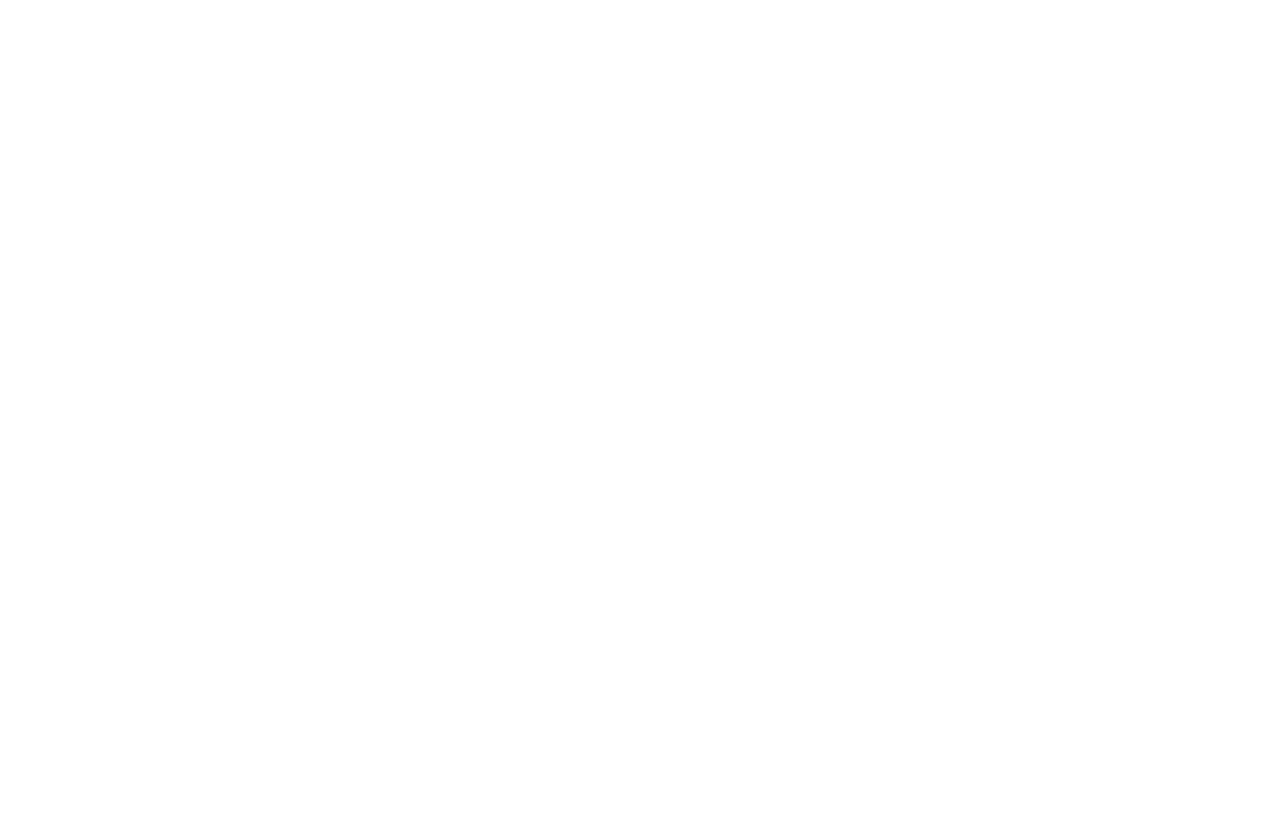
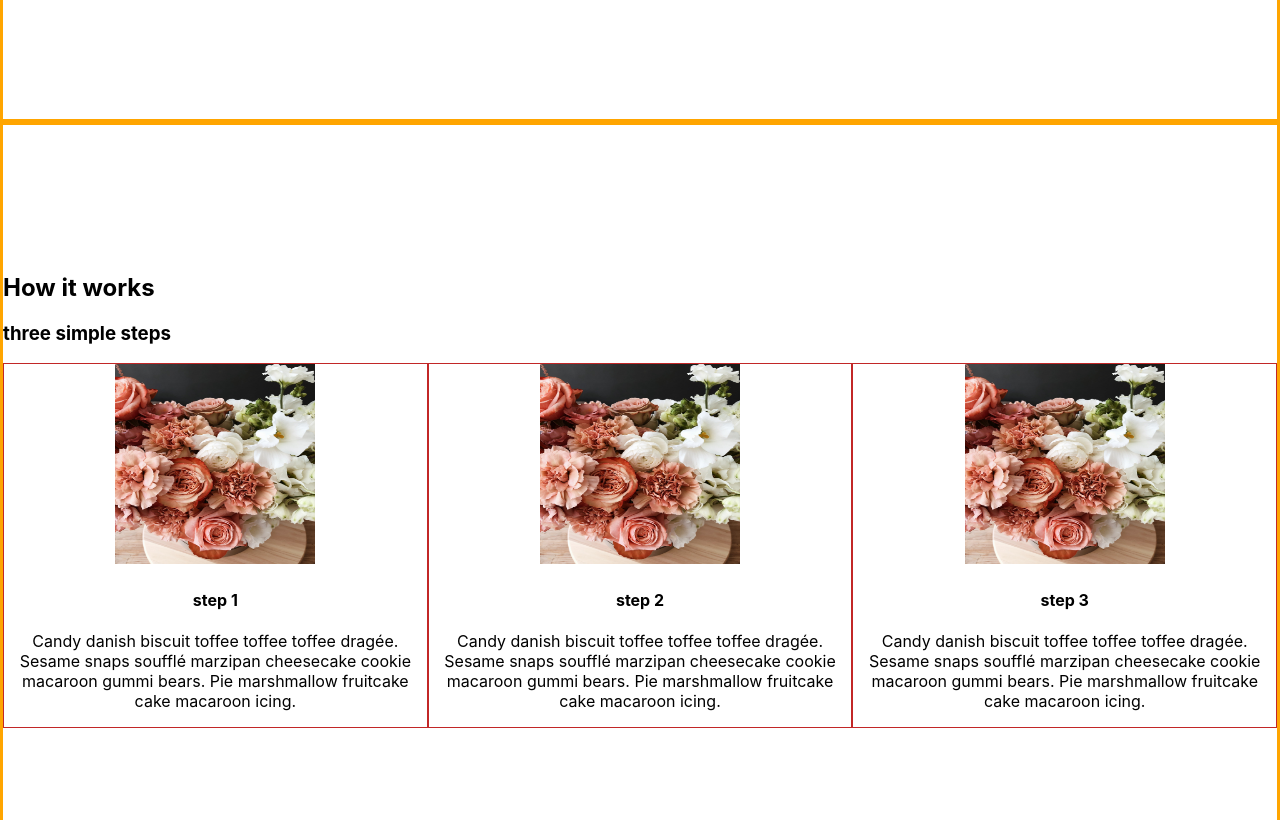
Before and after one commit to christineyoo/sweet-bloom, a React (Create React App) app: page / in a window 1280 px wide. Shown: the part 280-1100 px from the top of the page. Before the commit the page ends 800 px from the top, so only its background shows below. Built offline with nearby package versions, Linux system fonts and the light colour scheme.

Commit message:
created wireframe for Landing page

```diff
--- a/src/pages/landing/Landing.css
+++ b/src/pages/landing/Landing.css
@@ -0,0 +1,21 @@
+article {
+  padding: 10% 0;
+  border: 3px solid orange;
+}
+
+.landing-flex {
+  display: flex;
+  flex-direction: row;
+}
+
+.landing-flex-1 {
+  flex: 1;
+  border: 1px solid rgb(194, 39, 39);
+  text-align: center;
+}
+
+.landing-flex-2 {
+  flex: 2;
+  border: 1px solid rgb(194, 39, 39);
+  text-align: center;
+}
--- a/src/pages/landing/Landing.js
+++ b/src/pages/landing/Landing.js
@@ -1,13 +1,166 @@
+/* eslint-disable jsx-a11y/img-redundant-alt */
 import React, { Component } from 'react';
+import './Landing.css';
+import stockPhoto from './carnation-carnival-1.jpg';
 
 class Landing extends Component {
-    state = {  }
-    render() {
-        return ( <div>
-            <h1>Sweet Bloom</h1>
-            <h2>this is some description about sweet bloom</h2>
-        </div> );
-    }
+  state = {};
+  render() {
+    return (
+      <div>
+        <article>
+          <h1>LANDING - Sweet Bloom</h1>
+          <h2>this is some description about sweet bloom</h2>
+        </article>
+        <article>
+          <h2>How it works</h2>
+          <h3>three simple steps</h3>
+          <div className='landing-flex'>
+            <section className='landing-flex-1'>
+              <img
+                src={stockPhoto}
+                height='200px'
+                width='200px'
+                alt='stock photo'
+              />
+              <h4>step 1</h4>
+              <p>
+                Candy danish biscuit toffee toffee toffee dragée. Sesame snaps
+                soufflé marzipan cheesecake cookie macaroon gummi bears. Pie
+                marshmallow fruitcake cake macaroon icing.
+              </p>
+            </section>
+            <section className='landing-flex-1'>
+              <img
+                src={stockPhoto}
+                height='200px'
+                width='200px'
+                alt='stock photo'
+              />
+              <h4>step 2</h4>
+              <p>
+                Candy danish biscuit toffee toffee toffee dragée. Sesame snaps
+                soufflé marzipan cheesecake cookie macaroon gummi bears. Pie
+                marshmallow fruitcake cake macaroon icing.
+              </p>
+            </section>
+            <section className='landing-flex-1'>
+              <img
+                src={stockPhoto}
+                height='200px'
+                width='200px'
+                alt='stock photo'
+              />
+              <h4>step 3</h4>
+              <p>
+                Candy danish biscuit toffee toffee toffee dragée. Sesame snaps
+                soufflé marzipan cheesecake cookie macaroon gummi bears. Pie
+                marshmallow fruitcake cake macaroon icing.
+              </p>
+            </section>
+          </div>
+        </article>
+        <article>
+          <h2>Features</h2>
+          <h3>three cool features</h3>
+          <div className='landing-flex'>
+            <img
+              className='landing-flex-2'
+              src={stockPhoto}
+              height='300px'
+              width='260px'
+              alt='stock photo'
+            />
+            <div className='landing-flex-1'>
+              <h4>feature 1</h4>
+              <p>sentences about feature 1</p>
+            </div>
+          </div>
+          <div className='landing-flex'>
+            <div className='landing-flex-1'>
+              <h4>feature 2</h4>
+              <p>sentences about feature 2</p>
+            </div>
+            <img
+              className='landing-flex-2'
+              src={stockPhoto}
+              height='300px'
+              width='260px'
+              alt='stock photo'
+            />
+          </div>
+          <div className='landing-flex'>
+            <img
+              className='landing-flex-2'
+              src={stockPhoto}
+              height='300px'
+              width='260px'
+              alt='stock photo'
+            />
+            <div className='landing-flex-1'>
+              <h4>feature 3</h4>
+              <p>sentences about feature 3</p>
+            </div>
+          </div>
+        </article>
+        <article>
+          <h2>Customer Reviews</h2>
+          <h3>three customer reviews</h3>
+          <div className='landing-flex'>
+            <section className='landing-flex-1'>
+              <img
+                src={stockPhoto}
+                height='200px'
+                width='200px'
+                alt='stock photo'
+              />
+              <h4>review 1</h4>
+              <p>
+                Candy danish biscuit toffee toffee toffee dragée. Sesame snaps
+                soufflé marzipan cheesecake cookie macaroon gummi bears. Pie
+                marshmallow fruitcake cake macaroon icing.
+              </p>
+              <br />
+              <p>- Danielle from Baton Rouge, LA</p>
+            </section>
+            <section className='landing-flex-1'>
+              <img
+                src={stockPhoto}
+                height='200px'
+                width='200px'
+                alt='stock photo'
+              />
+              <h4>review 2</h4>
+              <p>
+                Candy danish biscuit toffee toffee toffee dragée. Sesame snaps
+                soufflé marzipan cheesecake cookie macaroon gummi bears. Pie
+                marshmallow fruitcake cake macaroon icing.
+              </p>
+              <br />
+              <p>- Jeremy from Los Angeles, CA</p>
+            </section>
+            <section className='landing-flex-1'>
+              <img
+                src={stockPhoto}
+                height='200px'
+                width='200px'
+                alt='stock photo'
+              />
+              <h4>review 3</h4>
+              <p>
+                Candy danish biscuit toffee toffee toffee dragée. Sesame snaps
+                soufflé marzipan cheesecake cookie macaroon gummi bears. Pie
+                marshmallow fruitcake cake macaroon icing.
+              </p>
+              <br />
+              <p>- Brianna from Suwanee, GA</p>
+            </section>
+          </div>
+        </article>
+        <button>Shop</button>
+      </div>
+    );
+  }
 }
 
 export default Landing;
```
Also changed, not shown: src/pages/landing/carnation-carnival-1.jpg (added).
